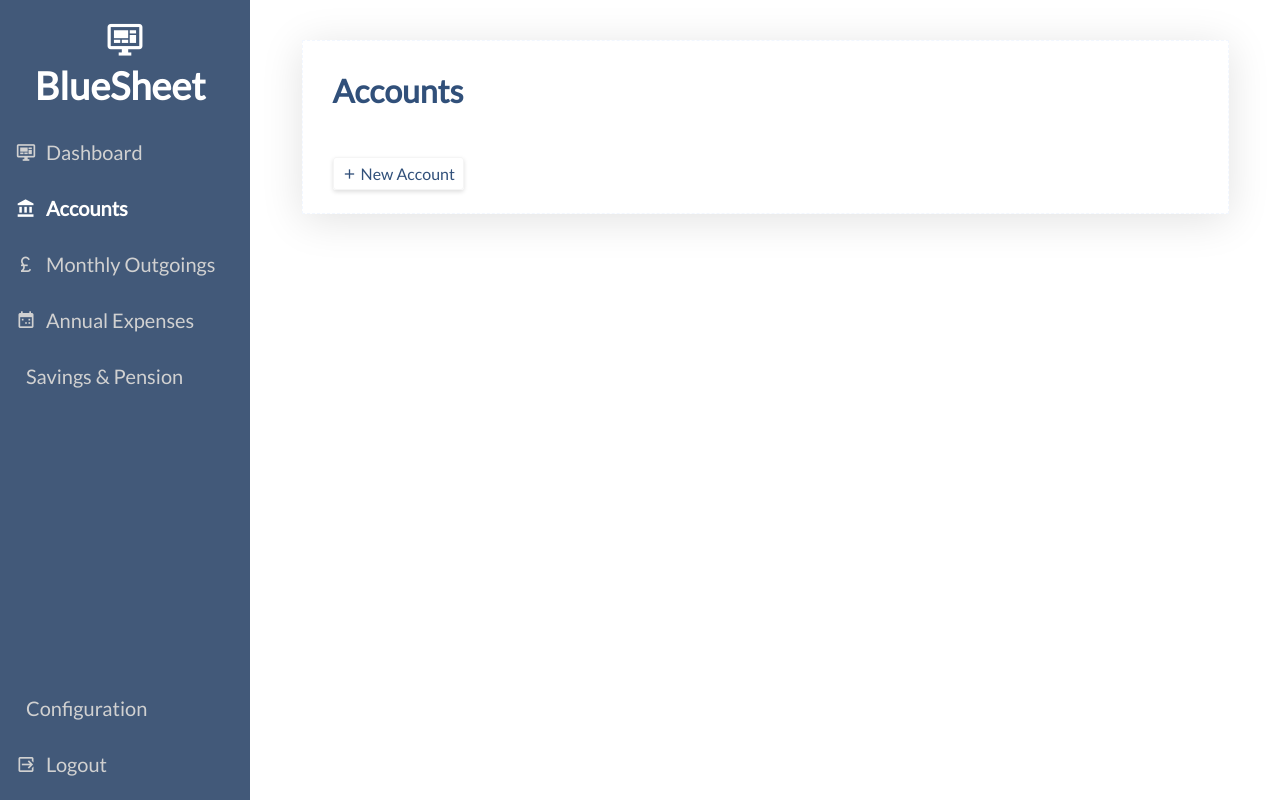
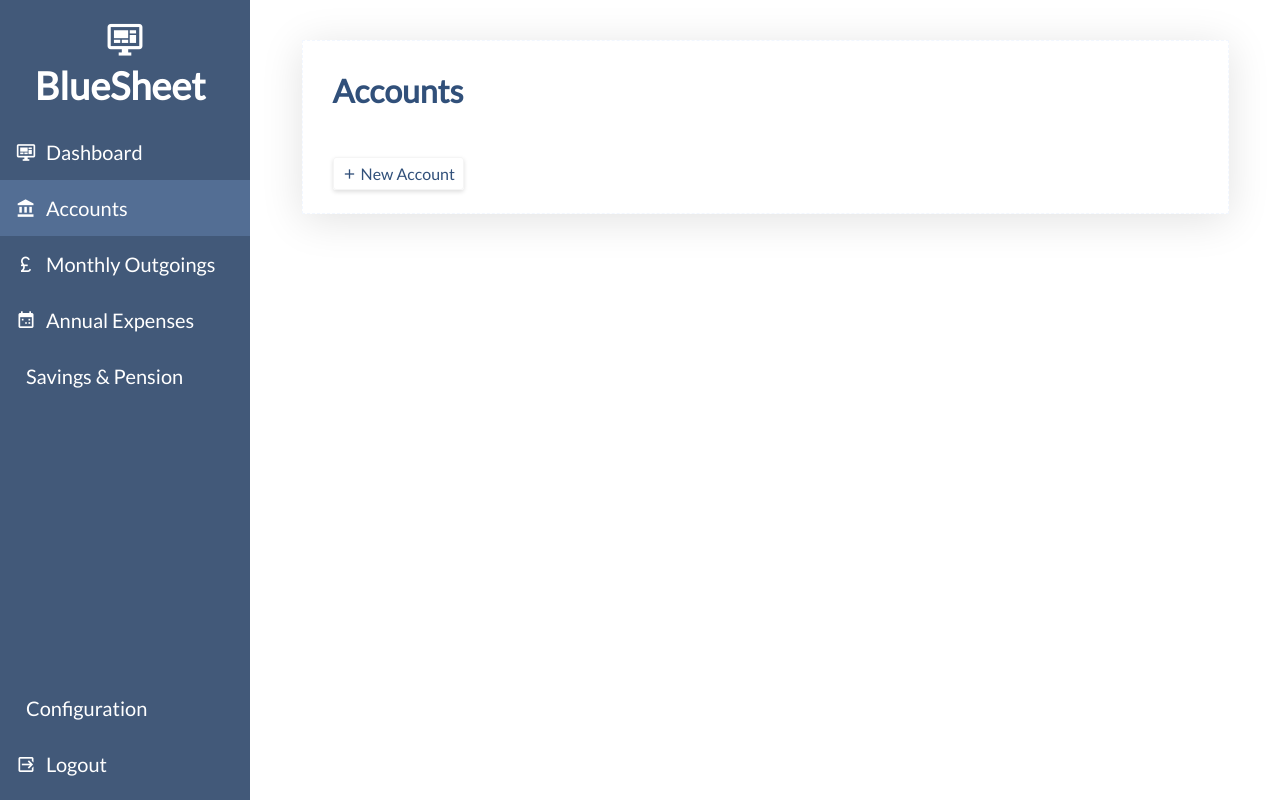
Before and after one commit to dullage/BlueSheet, a Flask app: template templates/accounts.html in a window 1280 px wide. Run offline with Flask 2, Linux system fonts and the light colour scheme; the template is opened without the code that fills it, so the values that code supplies are empty; some libraries are stand-ins or nearby versions.

Commit message:
NavBar Style Improvements

```diff
--- a/static/style.css
+++ b/static/style.css
@@ -353,9 +353,16 @@ textarea {
 
 .navbar li a {
     display: block;
-    color: rgb(209, 209, 209);
+    color: white;
     padding: 16px 16px 16px 16px;
     font-size: 20px;
+}
+.navbar li a:hover {
+    color: rgb(199, 199, 199);
+}
+.navbar li a.current-page {
+    color: white;
+    background-color: #536e94;
 }
 
 .navbar ul li:last-child {
@@ -370,15 +377,6 @@ textarea {
 
 .navbar .mdi {
     margin: 0 10px 0 0;
-}
-
-.navbar li a:hover {
-    color: white;
-}
-
-.navbar li a.current-page {
-    color: white;
-    font-weight: bold;
 }
 
 .navbar-banner {
```
